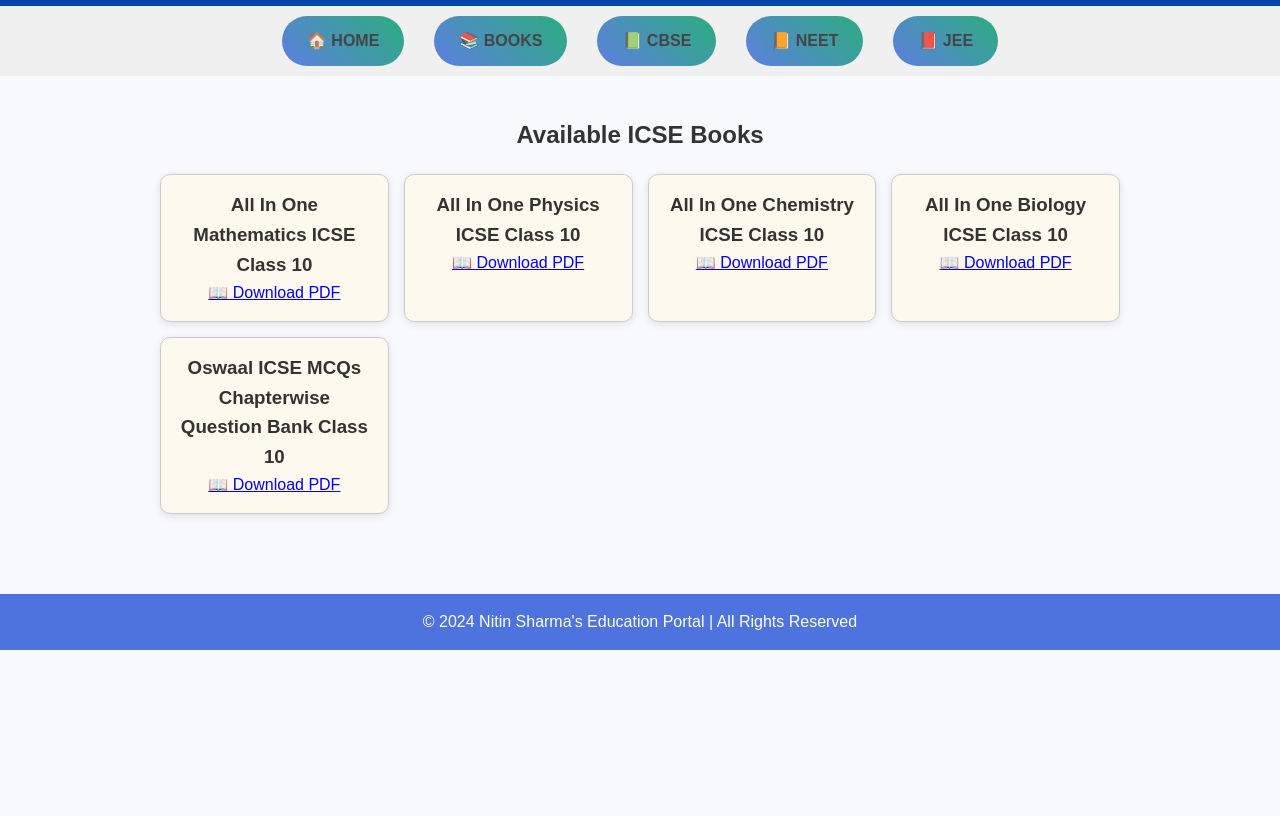
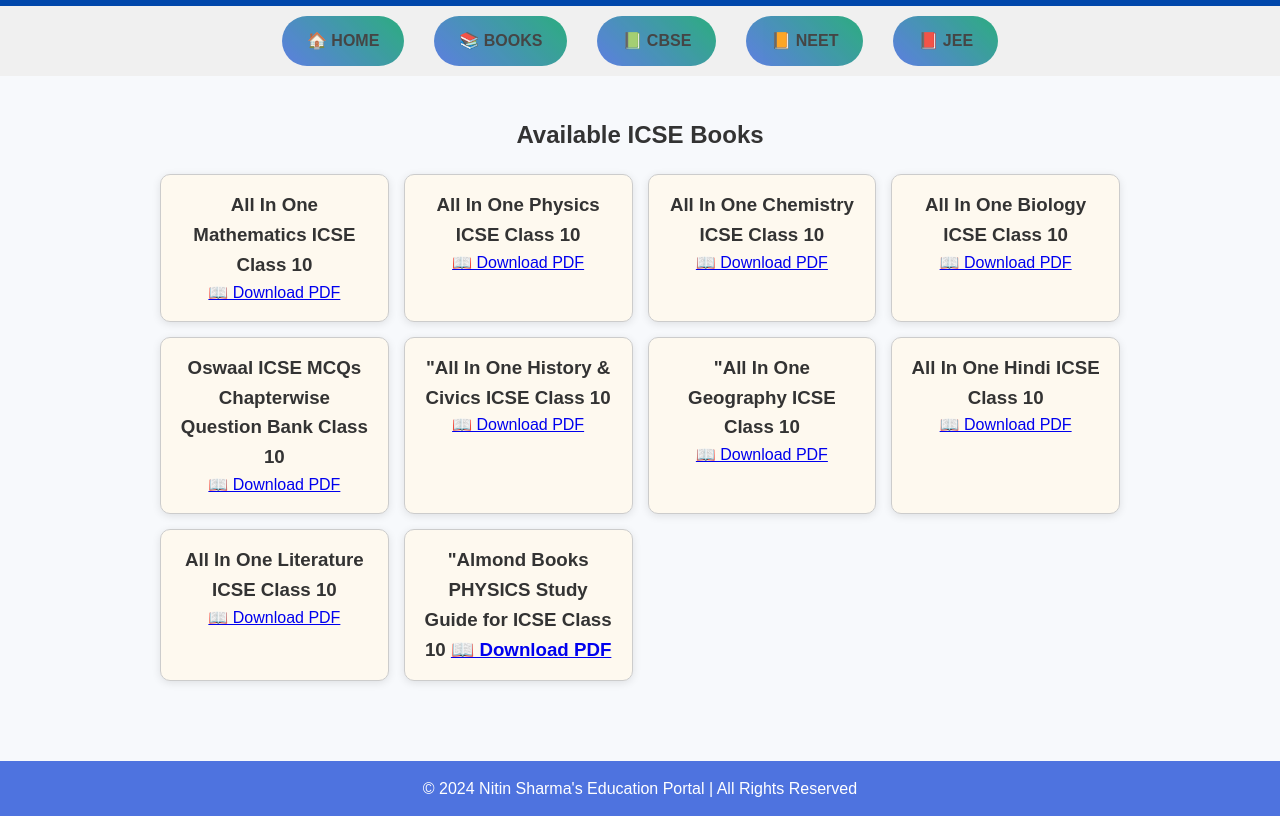
Before and after one commit to edunitin/m, a plain HTML site: page icse.html in a window 1280 px wide. Shown: the part 85-901 px from the top of the page. Before the commit the page ends 800 px from the top, so only its background shows below. Drawn offline with Linux system fonts and the light colour scheme.

Commit message:
Update icse.html

```diff
--- a/icse.html
+++ b/icse.html
@@ -40,6 +40,28 @@
                 <h3>Oswaal ICSE MCQs Chapterwise Question Bank Class 10</h3>
                 <a href="Oswaal ICSE MCQs Chapterwise Question Bank Class 10, Physics Book (For Semester 1, Nov-Dec 2021 Exam with the largest MCQ Question Pool)_nodrm (1)_compressed.pdf" target="_blank" class="book-link">📖 Download PDF</a>
             </div>
+             <div class="book-item">
+                <h3>"All In One History & Civics ICSE Class 10</h3>
+                <a href="All In One History & Civics ICSE Class 10 - THEORY.pdf" target="_blank" class="book-link">📖 Download PDF</a>
+            </div>
+
+        <div class="book-item">
+            <h3>"All In One Geography ICSE Class 10</h3>
+            <a href="All In One Geography ICSE Class 10 - THEORY.pdf" target="_blank" class="book-link">📖 Download PDF</a>
+        </div>
+        <div class="book-item">
+            <h3>All In One Hindi ICSE Class 10</h3>
+            <a href="All In One Hindi ICSE Class 9 and 10 2022-23 Edition (Hindi Edition)_nodrm.pdf" target="_blank" class="book-link">📖 Download PDF</a>
+        </div>
+        <div class="book-item">
+            <h3>All In One Literature ICSE Class 10</h3>
+            <a href="All In One Literature in English (Paper 2) ICSE Class 9 and 10 2022-23 Edition_nodrm.pdf" target="_blank" class="book-link">📖 Download PDF</a>
+        </div>
+        <div class="book-item">
+            <h3>"Almond Books PHYSICS Study Guide for ICSE Class 10 </a>
+
+            <a href="Almond Books PHYSICS Study Guide for ICSE Class 10 for 2024 Exam - Chapterwise & Categorywise Notes, ICSE School Prelims, MCQs, Previous Years Board Questions, Fully Solved_nodrm.pdf" target="_blank" class="book-link">📖 Download PDF</a>
+        </div>
             <!-- Add more ICSE books as needed -->
         </div>
     </section>
```
